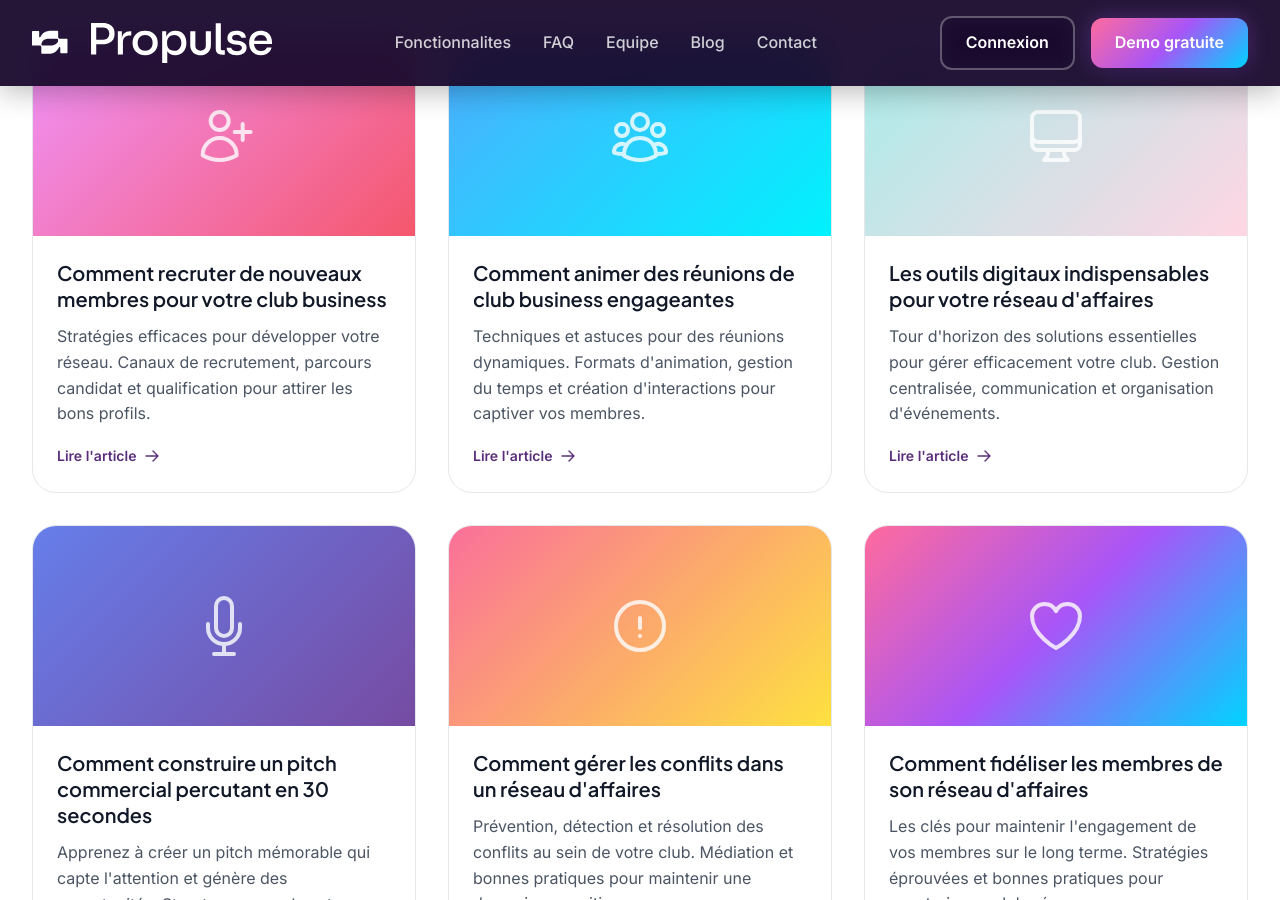
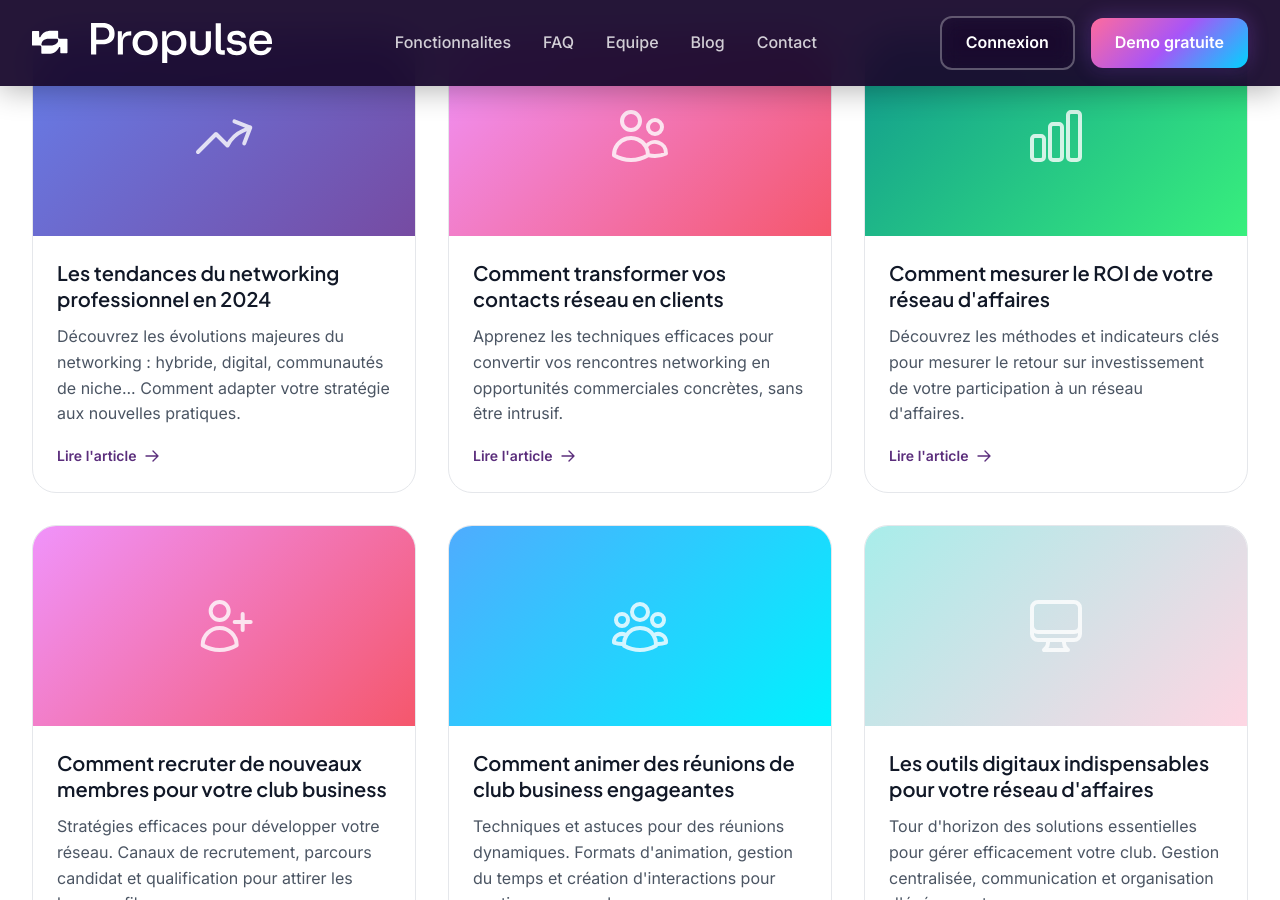
Before and after one commit to foreachcode/propulse-website, a Jekyll site: the page built from blog/index.html, in a window 1280 px wide and 900 px high, scrolled down 307 px. Built offline with Jekyll 4.4.1, drawn with Linux system fonts in a browser that asks for light colours; some web fonts are replaced.

Commit message:
Add new articles to blog index page
- Tendances networking 2024
- Transformer contacts en clients
- Mesurer ROI réseau d'affaires

Generated with [Claude Code](https://claude.ai/code)
via [Happy](https://happy.engineering)

Co-Authored-By: Claude <noreply@anthropic.com>
Co-Authored-By: Happy <yesreply@happy.engineering>

```diff
--- a/blog/index.html
+++ b/blog/index.html
@@ -18,6 +18,81 @@ header_scrolled: true
 <section class="blog-section section">
   <div class="container">
     <div class="blog-grid">
+
+      <!-- Article - Tendances networking 2024 -->
+      <article class="blog-card fade-in">
+        <a href="/blog/tendances-networking-2024" class="blog-card-link">
+          <div class="blog-card-image">
+            <div class="blog-card-image-placeholder" style="background: linear-gradient(135deg, #667eea 0%, #764ba2 100%);">
+              <svg xmlns="http://www.w3.org/2000/svg" fill="none" viewBox="0 0 24 24" stroke-width="1.5" stroke="currentColor">
+                <path stroke-linecap="round" stroke-linejoin="round" d="M2.25 18L9 11.25l4.306 4.307a11.95 11.95 0 015.814-5.519l2.74-1.22m0 0l-5.94-2.28m5.94 2.28l-2.28 5.941" />
+              </svg>
+            </div>
+          </div>
+          <div class="blog-card-content">
+            <h2 class="blog-card-title">Les tendances du networking professionnel en 2024</h2>
+            <p class="blog-card-excerpt">
+              Découvrez les évolutions majeures du networking : hybride, digital, communautés de niche... Comment adapter votre stratégie aux nouvelles pratiques.
+            </p>
+            <span class="blog-card-cta">
+              Lire l'article
+              <svg xmlns="http://www.w3.org/2000/svg" fill="none" viewBox="0 0 24 24" stroke-width="2" stroke="currentColor">
+                <path stroke-linecap="round" stroke-linejoin="round" d="M13.5 4.5L21 12m0 0l-7.5 7.5M21 12H3" />
+              </svg>
+            </span>
+          </div>
+        </a>
+      </article>
+
+      <!-- Article - Transformer contacts en clients -->
+      <article class="blog-card fade-in">
+        <a href="/blog/transformer-contacts-en-clients" class="blog-card-link">
+          <div class="blog-card-image">
+            <div class="blog-card-image-placeholder" style="background: linear-gradient(135deg, #f093fb 0%, #f5576c 100%);">
+              <svg xmlns="http://www.w3.org/2000/svg" fill="none" viewBox="0 0 24 24" stroke-width="1.5" stroke="currentColor">
+                <path stroke-linecap="round" stroke-linejoin="round" d="M15 19.128a9.38 9.38 0 002.625.372 9.337 9.337 0 004.121-.952 4.125 4.125 0 00-7.533-2.493M15 19.128v-.003c0-1.113-.285-2.16-.786-3.07M15 19.128v.106A12.318 12.318 0 018.624 21c-2.331 0-4.512-.645-6.374-1.766l-.001-.109a6.375 6.375 0 0111.964-3.07M12 6.375a3.375 3.375 0 11-6.75 0 3.375 3.375 0 016.75 0zm8.25 2.25a2.625 2.625 0 11-5.25 0 2.625 2.625 0 015.25 0z" />
+              </svg>
+            </div>
+          </div>
+          <div class="blog-card-content">
+            <h2 class="blog-card-title">Comment transformer vos contacts réseau en clients</h2>
+            <p class="blog-card-excerpt">
+              Apprenez les techniques efficaces pour convertir vos rencontres networking en opportunités commerciales concrètes, sans être intrusif.
+            </p>
+            <span class="blog-card-cta">
+              Lire l'article
+              <svg xmlns="http://www.w3.org/2000/svg" fill="none" viewBox="0 0 24 24" stroke-width="2" stroke="currentColor">
+                <path stroke-linecap="round" stroke-linejoin="round" d="M13.5 4.5L21 12m0 0l-7.5 7.5M21 12H3" />
+              </svg>
+            </span>
+          </div>
+        </a>
+      </article>
+
+      <!-- Article - Mesurer ROI -->
+      <article class="blog-card fade-in">
+        <a href="/blog/mesurer-roi-reseau-affaires" class="blog-card-link">
+          <div class="blog-card-image">
+            <div class="blog-card-image-placeholder" style="background: linear-gradient(135deg, #11998e 0%, #38ef7d 100%);">
+              <svg xmlns="http://www.w3.org/2000/svg" fill="none" viewBox="0 0 24 24" stroke-width="1.5" stroke="currentColor">
+                <path stroke-linecap="round" stroke-linejoin="round" d="M3 13.125C3 12.504 3.504 12 4.125 12h2.25c.621 0 1.125.504 1.125 1.125v6.75C7.5 20.496 6.996 21 6.375 21h-2.25A1.125 1.125 0 013 19.875v-6.75zM9.75 8.625c0-.621.504-1.125 1.125-1.125h2.25c.621 0 1.125.504 1.125 1.125v11.25c0 .621-.504 1.125-1.125 1.125h-2.25a1.125 1.125 0 01-1.125-1.125V8.625zM16.5 4.125c0-.621.504-1.125 1.125-1.125h2.25C20.496 3 21 3.504 21 4.125v15.75c0 .621-.504 1.125-1.125 1.125h-2.25a1.125 1.125 0 01-1.125-1.125V4.125z" />
+              </svg>
+            </div>
+          </div>
+          <div class="blog-card-content">
+            <h2 class="blog-card-title">Comment mesurer le ROI de votre réseau d'affaires</h2>
+            <p class="blog-card-excerpt">
+              Découvrez les méthodes et indicateurs clés pour mesurer le retour sur investissement de votre participation à un réseau d'affaires.
+            </p>
+            <span class="blog-card-cta">
+              Lire l'article
+              <svg xmlns="http://www.w3.org/2000/svg" fill="none" viewBox="0 0 24 24" stroke-width="2" stroke="currentColor">
+                <path stroke-linecap="round" stroke-linejoin="round" d="M13.5 4.5L21 12m0 0l-7.5 7.5M21 12H3" />
+              </svg>
+            </span>
+          </div>
+        </a>
+      </article>
 
       <!-- Article - Recruter nouveaux membres -->
       <article class="blog-card fade-in">
```
